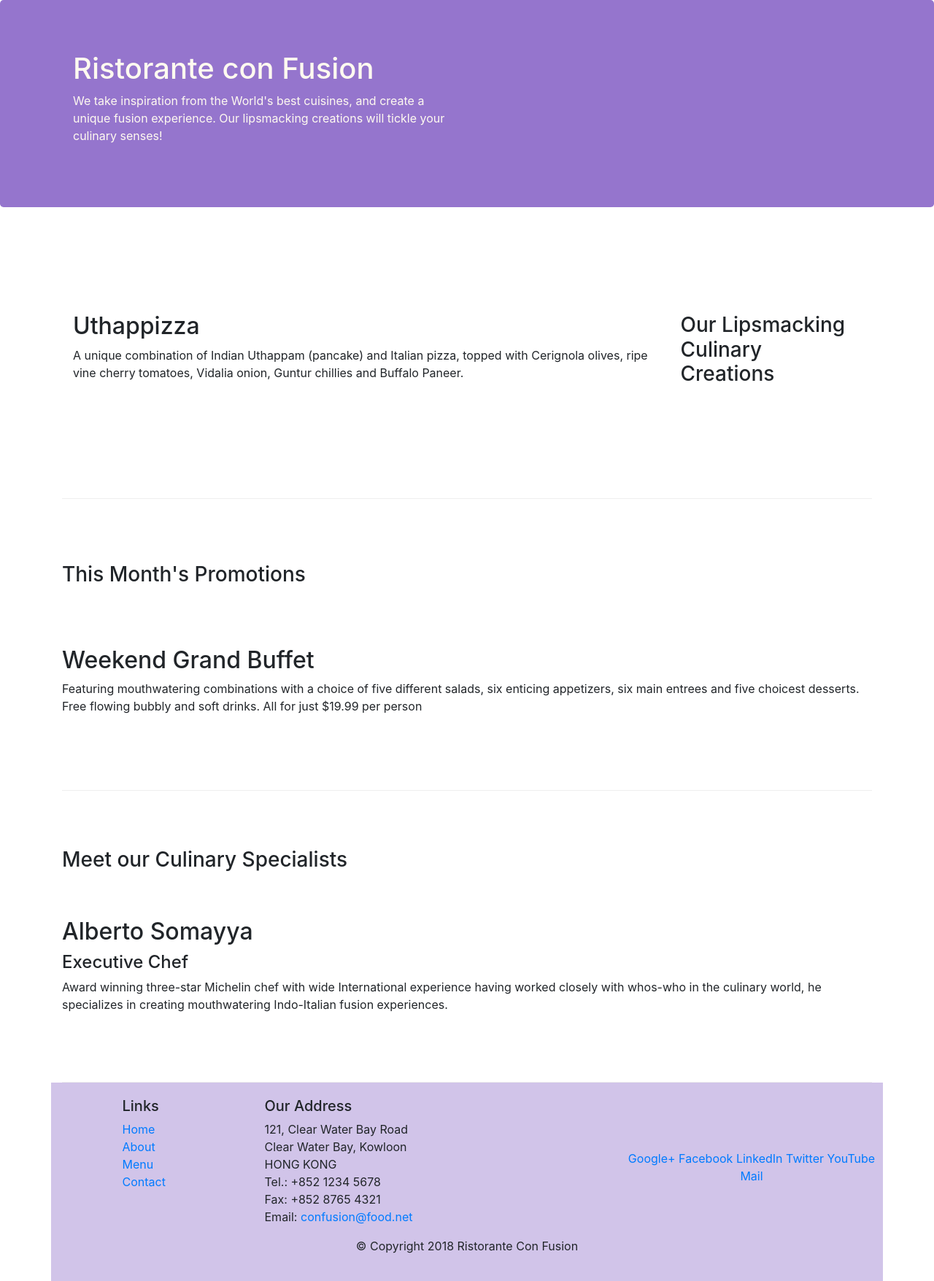
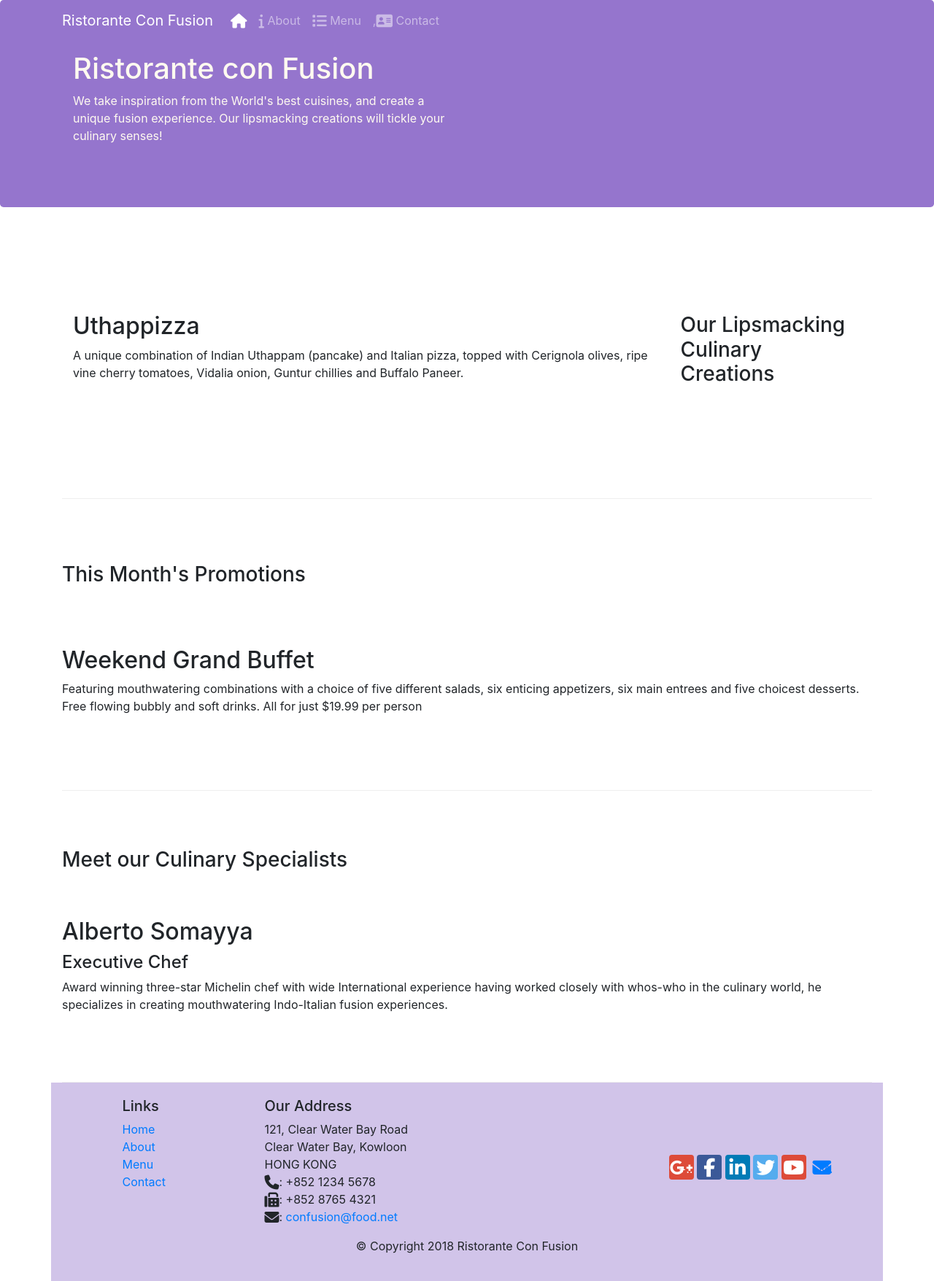
Before and after one commit to napdoi1234/-, a website: page index.html in a window 1280 px wide. Shown: the whole page at 73% size. Drawn offline with nearby package versions, Linux system fonts and the light colour scheme.

Commit message:
Add files via upload

```diff
--- a/index.html
+++ b/index.html
@@ -5,7 +5,8 @@
     <meta charset="utf-8">
     <meta name="viewport" content="width=device-width, initial-scale=1, shrink-to-fit=no">
     <meta http-equiv="x-ua-compatible" content="ie=edge">
-
+    <link rel="stylesheet" href="node_modules/font-awesome/css/font-awesome.min.css">
+    <link rel="stylesheet" href="node_modules/bootstrap-social/bootstrap-social.css">
     <!-- Bootstrap CSS -->
     <link rel="stylesheet" href="node_modules/bootstrap/dist/css/bootstrap.min.css">
     <link rel="stylesheet" href="css/style.css">
@@ -13,7 +14,24 @@
 </head>
 
 <body>
+    <nav class="navbar navbar-dark navbar-expand-sm  fixed-top">
+        <div class="container">
+            <button class="navbar-toggler" type="button" data-toggle="collapse" data-target="#Navbar">
+                <span class="navbar-toggler-icon"></span>
+            </button>
+            <a class="navbar-brand" href="#">Ristorante Con Fusion</a>
+            <div class="collapse navbar-collapse">
+                <ul class="navbar-nav mr-auto">
+                    <li class="nav-item active"><a class="nav-link" href="#"><span class="fa fa-home fa-lg"></span></a></li>
+                    <li class="nav-item"><a class="nav-link" href="./aboutus.html"><span class="fa fa-info fa-lg"></span> About</a></li>
+                    <li class="nav-item"><a class="nav-link" href="#"><span class="fa fa-list fa-lg"></span> Menu</a></li>
+                    <li class="nav-item"><a class="nav-link" href="#">,<span class="fa fa-address-card fa-lg"></span> Contact</a></li>
+                </ul>
+            </div>
 
+
+        </div>
+    </nav>
     <header class="jumbotron">
         <div class="container">
             <div class="row row-header">
@@ -54,10 +72,10 @@
         </div>
 
         <div class="row row-content align-items-center">
-            <div >
+            <div>
                 <h3>Meet our Culinary Specialists</h3>
             </div>
-            <div >
+            <div>
                 <h2>Alberto Somayya</h2>
                 <h4>Executive Chef</h4>
                 <p>Award winning three-star Michelin chef with wide International experience having worked closely with
@@ -85,19 +103,19 @@
                         121, Clear Water Bay Road<br>
                         Clear Water Bay, Kowloon<br>
                         HONG KONG<br>
-                        Tel.: +852 1234 5678<br>
-                        Fax: +852 8765 4321<br>
-                        Email: <a href="mailto:confusion@food.net">confusion@food.net</a>
+                        <i class="fa fa-phone fa-lg"></i>: +852 1234 5678<br>
+                        <i class="fa fa-fax fa-lg"></i>: +852 8765 4321<br>
+                        <i class="fa fa-envelope fa-lg"></i>: <a href="mailto:confusion@food.net">confusion@food.net</a>
                     </address>
                 </div>
                 <div class="col-12 col-sm-4 align-self-center">
                     <div class="text-center">
-                        <a href="http://google.com/+">Google+</a>
-                        <a href="http://www.facebook.com/profile.php?id=">Facebook</a>
-                        <a href="http://www.linkedin.com/in/">LinkedIn</a>
-                        <a href="http://twitter.com/">Twitter</a>
-                        <a href="http://youtube.com/">YouTube</a>
-                        <a href="mailto:">Mail</a>
+                        <a class="btn btn-social-icon btn-google" href="http://google.com/+"><i class="fa fa-google-plus"></i>+</a>
+                        <a class="btn btn-social-icon btn-facebook" href="http://www.facebook.com/profile.php?id="><i class="fa fa-facebook"></i></a>
+                        <a class="btn btn-social-icon btn-linkedin" href="http://www.linkedin.com/in/"><i class="fa fa-linkedin"></i></a>
+                        <a class="btn btn-social-icon btn-twitter" href="http://twitter.com/"><i class="fa fa-twitter"></i></a>
+                        <a class="btn btn-social-icon btn-google" href="http://youtube.com/"><i class="fa fa-youtube"></i></a>
+                        <a class="btn btn-social-icon " href="mailto:"><i class="fa fa-envelope"></i>Mail</a>
                     </div>
                 </div>
             </div>
```
